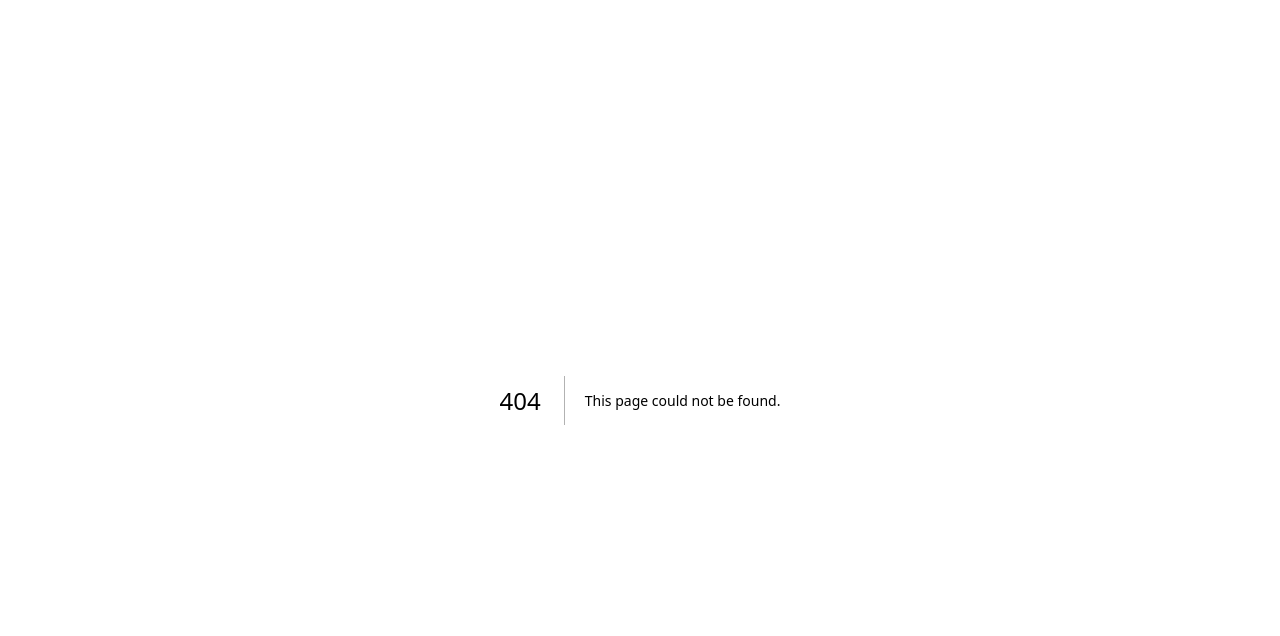
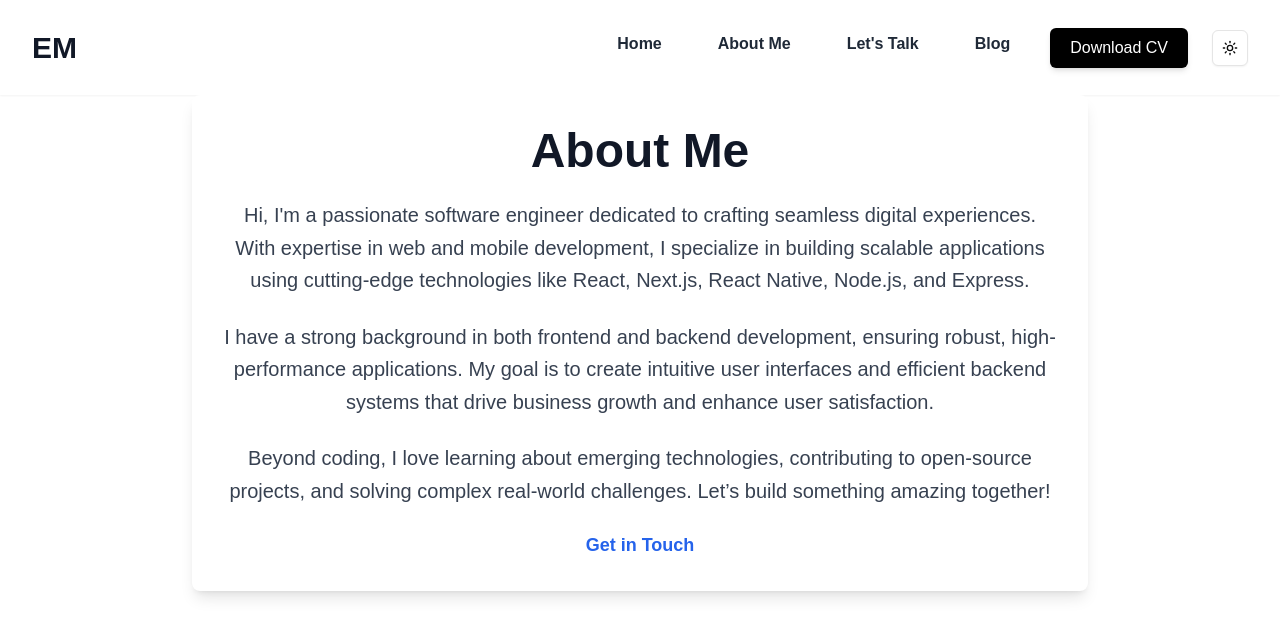
Before and after one commit to egesamichael/myportfolio, a Next.js app: page /about in a window 1280 px wide. Before the commit this address had no page. Shown: the top 636 px of the page. Built offline with nearby package versions, Linux system fonts and the light colour scheme.

Commit message:
updated about me

```diff
--- /dev/null
+++ b/src/app/about/page.tsx
@@ -0,0 +1,30 @@
+import Header from "../../components/header";
+export default function About() {
+    return (
+      <>
+      <Header />
+      <div className="max-w-4xl mx-auto p-8 text-center bg-white shadow-lg rounded-lg">
+      <h1 className="text-5xl font-extrabold text-gray-900 mb-6">About Me</h1>
+      <p className="text-xl text-gray-700 mb-6 leading-relaxed">
+        Hi, I'm a passionate software engineer dedicated to crafting seamless digital experiences.
+        With expertise in web and mobile development, I specialize in building scalable applications
+        using cutting-edge technologies like React, Next.js, React Native, Node.js, and Express.
+      </p>
+      <p className="text-xl text-gray-700 mb-6 leading-relaxed">
+        I have a strong background in both frontend and backend development, ensuring robust,
+        high-performance applications. My goal is to create intuitive user interfaces and efficient
+        backend systems that drive business growth and enhance user satisfaction.
+      </p>
+      <p className="text-xl text-gray-700 mb-6 leading-relaxed">
+        Beyond coding, I love learning about emerging technologies, contributing to open-source projects,
+        and solving complex real-world challenges. Let’s build something amazing together!
+      </p>
+      <div className="mt-6">
+        <a href="/contact" className="text-lg font-semibold text-blue-600 hover:underline">
+          Get in Touch
+        </a>
+      </div>
+    </div>
+      </>
+    );
+  }
--- a/src/components/header.tsx
+++ b/src/components/header.tsx
@@ -28,13 +28,18 @@ export default function Header() {
           }`}
         >
           <ul className="flex flex-col lg:flex-row items-center gap-4 lg:gap-x-6 p-4 lg:p-0">
-            {["Home", "About Me", "Let's Talk", "Blog"].map((item) => (
-              <li key={item} className="w-full lg:w-auto">
+            {[
+              { name: "Home", path: "/" },
+              { name: "About Me", path: "/about" },
+              { name: "Let's Talk", path: "#" },
+              { name: "Blog", path: "/blog" },
+            ].map((item) => (
+              <li key={item.name} className="w-full lg:w-auto">
                 <a
-                  href="#"
+                  href={item.path}
                   className="menu-item relative block text-base font-bold text-gray-800 dark:text-gray-300 hover:text-blue-700 dark:hover:text-blue-400 bg-transparent hover:bg-gray-100 dark:hover:bg-gray-800 px-4 py-2 rounded-md transition duration-200"
                 >
-                  {item}
+                  {item.name}
                 </a>
               </li>
             ))}
```
